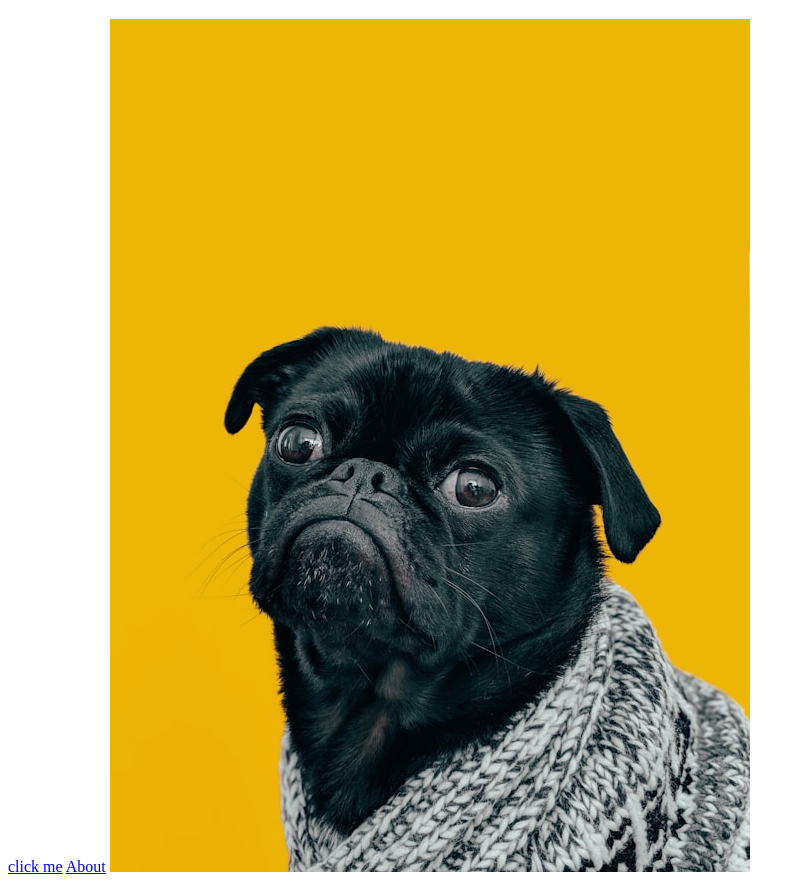
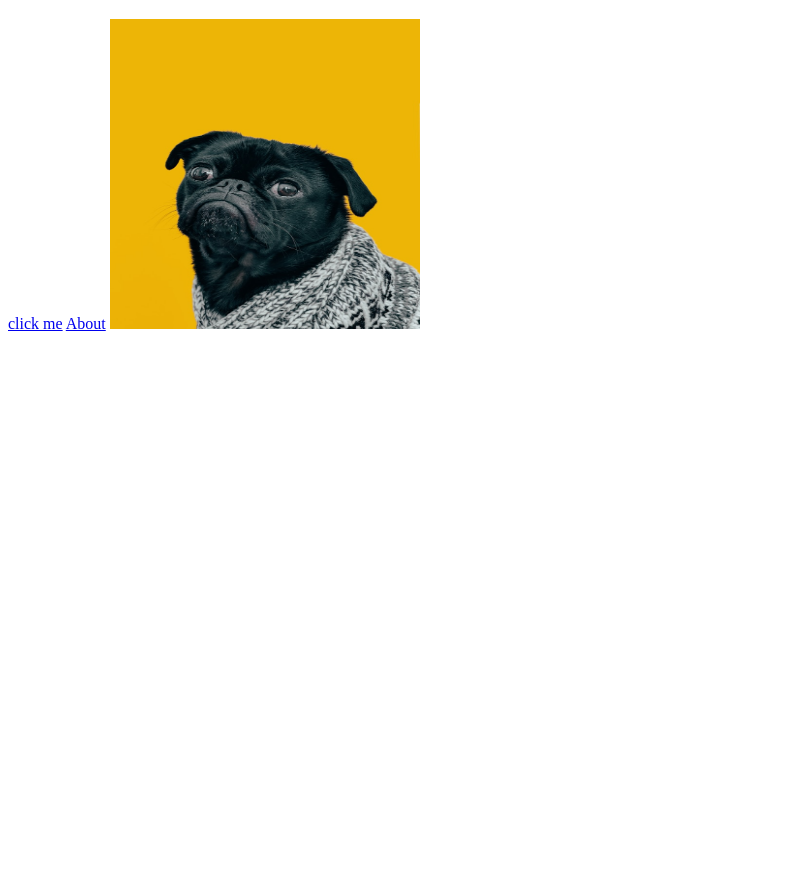
Before and after one commit to Narjodan/odin-links-and-images, a plain HTML site: page index.html in a window 1280 px wide. Shown: the part 61-945 px from the top of the page, without its empty margins (0-805 px from the left). After the commit the page ends 800 px from the top, so only its background shows below. Drawn offline with Linux system fonts and the light colour scheme.

Commit message:
modified image size

```diff
--- a/index.html
+++ b/index.html
@@ -19,7 +19,7 @@
     to your code that it should start looking
     for the file/directory relative to the current directory.-->
 
-    <img src="./images/dog.jpg" alt="this is charles the pug Carlino">
+    <img src="./images/dog.jpg" alt="this is charles the pug Carlino" height="310" width="310">
     <!-- Practice -->
 
 
```
Also changed, not shown: pages/about.html (+1 -1 lines).
